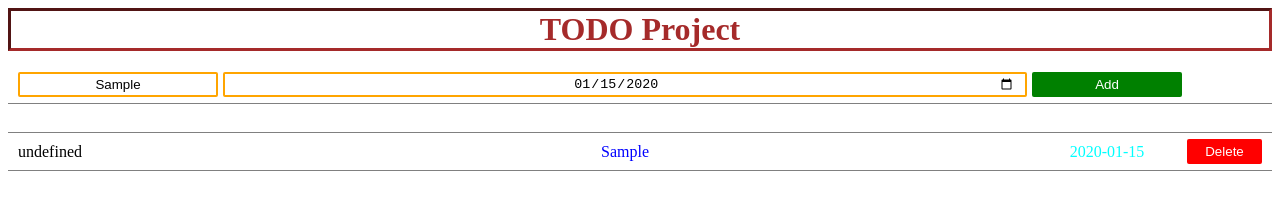
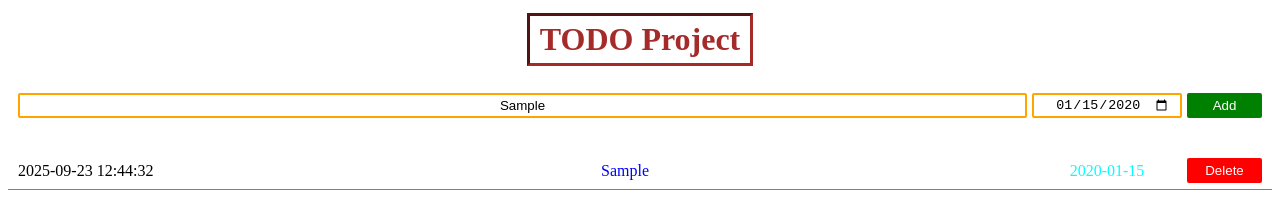
Before and after one commit to Oussecg/TODO, a website: page index.html in a window 1280 px wide. Both pictures are taken after typing "Sample", "2020-01-15" into the empty fields and a click on the button "Add". Drawn offline with nearby package versions, Linux system fonts and the light colour scheme; no server answers.

Commit message:
We fix so many error our app is ready to go right now in basic mode wait for me i will make full functional app with fantastic design and insane ideas :) i'm happy that i become this level after 1 year of coding

```diff
--- a/index.html
+++ b/index.html
@@ -14,7 +14,7 @@
         </header>
 
         <main>
-            <article class="grid-container">
+            <article class="input-container">
                 <label>
                     <input
                         type="text"
--- a/scripts/script.js
+++ b/scripts/script.js
@@ -8,6 +8,25 @@ class Operations {
         this.renderHTML = this.renderHTML.bind(this);
         this.setButton = this.setButton.bind(this);
         this.setButtonDelete = this.setButtonDelete.bind(this);
+        this.getMySQLDateTime = this.getMySQLDateTime.bind(this);
+    }
+
+    checkInputs(name, date) {
+        if (date === "" || name === "") {
+            return false;
+        }
+        return true;
+    }
+
+    getMySQLDateTime() {
+        const now = new Date();
+        const pad = n => n < 10 ? '0' + n : n;
+        return now.getFullYear() + '-' +
+            pad(now.getMonth() + 1) + '-' +
+            pad(now.getDate()) + ' ' +
+            pad(now.getHours()) + ':' +
+            pad(now.getMinutes()) + ':' +
+            pad(now.getSeconds());
     }
 
     save_data(name, date) {
@@ -16,7 +35,6 @@ class Operations {
             type: "post",
             data: `task_name=${name}&task_date=${date}`,
             success: (data) => {
-                console.log(data);
                 if (data.indexOf("success") !== -1) {
                     $("#result")
                         .html("Operation has completed successfully !")
@@ -30,12 +48,6 @@ class Operations {
     }
 
     delete_data(index) {
-        let task = this.array.find((task) => {
-            if (task.task_id === index) {
-                return task.task_name;
-            }
-        });
-        // todo: delete the task from data base
         $.ajax({
             type: "post",
             url: "http://localhost/projects/TODO/php/index/delete_task.php",
@@ -72,15 +84,21 @@ class Operations {
     createTask() {
         const name = $(".todo-input").val();
         const date = $(".date-input").val();
+        if (this.checkInputs(name, date)) {
+            const createTime = this.getMySQLDateTime();
             this.array.push({
                 task_id: this.array.length,
                 task_name: name,
                 task_date: date,
+                create_in: createTime
             });
-        console.log(this.array);
             this.save_data(name, date);
             this.renderHTML();
             $("#result").removeClass("onSuccess").removeClass("onFailed").html("");
+        }
+        else {
+            $("#result").removeClass("onSuccess").addClass("onFailed").html("Please Fill the two inputs !").fadeIn(1000);
+        }
     }
 
     removeTask(id) {
--- a/styles/header.css
+++ b/styles/header.css
@@ -1,6 +1,13 @@
+header{
+    display: flex;
+    justify-content: center;
+}
+
 .page-title{
     color: brown;
     border: brown 3px inset;
     text-align: center;
-    margin: 3px 0 15px 0;
+    margin-top: 5px;
+    padding: 5px 10px;
+    width: fit-content;
 }
--- a/styles/style.css
+++ b/styles/style.css
@@ -1,19 +1,22 @@
 #todo-list {
     display: grid;
     row-gap: 8px;
-    border-top: 1px solid grey;
     margin-top: 20px;
     max-height: 450px;
     overflow-y: auto;
 }
 
-.grid-container {
-    border-bottom: 1px solid grey;
+.input-container , .grid-container {
     padding: 6px 10px;
     display: grid;
-    grid-template-columns: 200px 1fr 150px 75px;
+    grid-template-columns: 1fr 150px 75px;
     align-items: center;
     column-gap: 5px;
+}
+
+.grid-container{
+    border-bottom: 1px solid grey;
+    grid-template-columns: 200px 1fr 150px 75px;
 }
 
 .add-button {
```
Also changed, not shown: 1 other file. Lines whose indentation alone changed are shown as unchanged.
